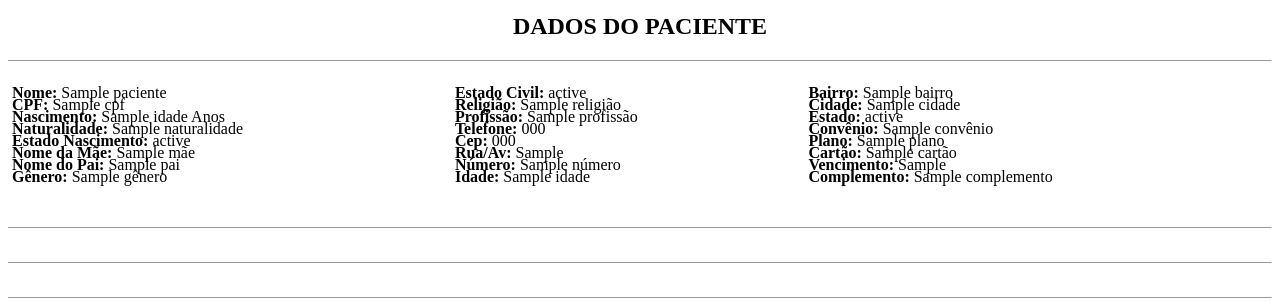
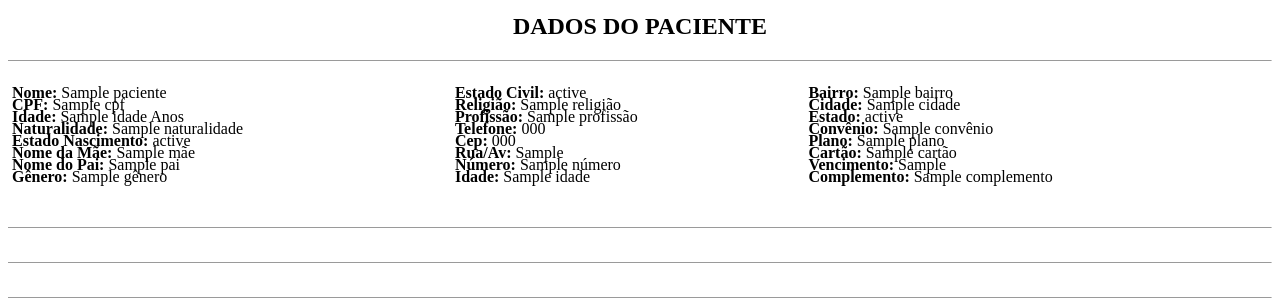
Before and after one commit to EmmanuelVeiga/Clinic, a Django app: template patient/templates/pdf1.html in a window 1280 px wide; the page is wider, and only the part inside the window is pictured. Shown: the part 274-576 px from the top of that part. Run offline with Django 4.2, Linux system fonts and the light colour scheme; the template is opened without the code that fills it: most values are stand-ins (such as "Sample title", 1, 10 or a date in 2020).

Commit message:
Update pdf1.html
Atualização texto

```diff
--- a/patient/templates/pdf1.html
+++ b/patient/templates/pdf1.html
@@ -35,7 +35,7 @@
             <td><b>Cidade:</b> {{paciente.Cidade}}</td>
         </tr>
         <tr>
-            <td><b>Nascimento:</b> {{paciente.Idade}} Anos</td>
+            <td><b>Idade:</b> {{paciente.Idade}} Anos</td>
             <td><b>Profissão:</b> {{paciente.Profissão}}</td>
             <td><b>Estado:</b> {{paciente.Estado}}</td>
         </tr>
```
